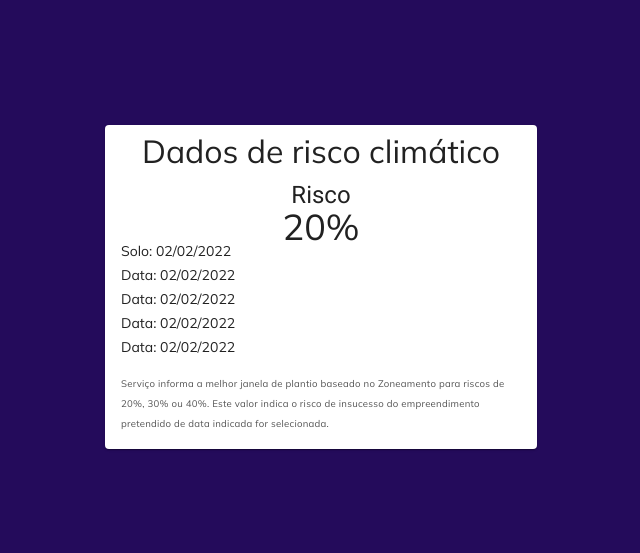
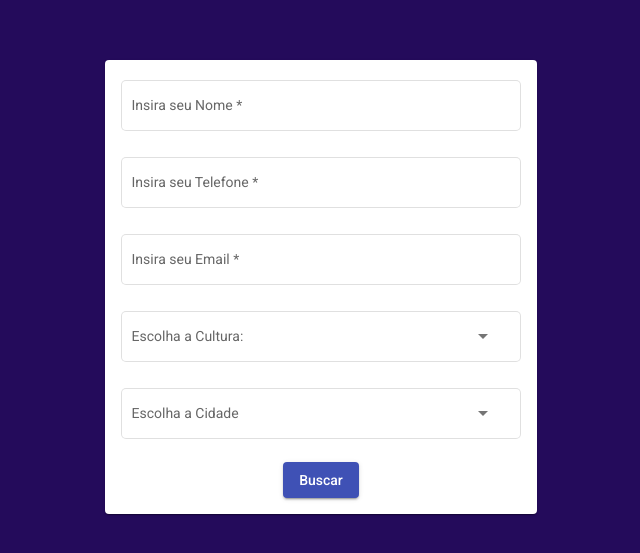
Before and after one commit to carlooshh/carlooshh.github.io, an Angular app: page /home in a window 1280 px wide. Shown: the part 113-666 px from the top of the page, without its empty margins (319-959 px from the left). Built offline with nearby package versions, Linux system fonts and the light colour scheme.

Commit message:
:sparkles: home

```diff
--- a/src/app/home/home.component.css
+++ b/src/app/home/home.component.css
@@ -66,3 +66,7 @@ h3 {
   margin-top: 4px;
   font-family: "Mulish";
 }
+
+.risk-data-content {
+  font-family: "Mulish";
+}
--- a/src/app/home/home.component.html
+++ b/src/app/home/home.component.html
@@ -1,6 +1,6 @@
 <div class="main-container">
-  <!-- <mat-spinner *ngIf="isLoading"></mat-spinner>
-  <mat-card *ngIf="!isLoading && !riskResult">
+  <mat-spinner *ngIf="isLoading"></mat-spinner>
+  <mat-card *ngIf="!isLoading && riskResult.length == 0">
     <mat-card-content>
       <form [formGroup]="searchForm">
         <mat-form-field appearance="outline">
@@ -49,9 +49,9 @@
         </button>
       </form>
     </mat-card-content>
-  </mat-card> -->
+  </mat-card>
 
-  <mat-card>
+  <mat-card *ngIf="riskResult.length > 0">
     <div class="risk-data">Dados de risco climático</div>
     <mat-card-content>
       <div
@@ -72,24 +72,55 @@
           justify-content: center;
           margin-top: 12px;
           font-size: 36px;
+          color: red;
         "
         class="risk-data"
       >
         20%
       </div>
 
-      <div class="risk-data-label">Solo: <span>02/02/2022</span></div>
-      <div class="risk-data-label">Data: <span>02/02/2022</span></div>
-      <div class="risk-data-label">Data: <span>02/02/2022</span></div>
-      <div class="risk-data-label">Data: <span>02/02/2022</span></div>
-      <div class="risk-data-label">Data: <span>02/02/2022</span></div>
+      <div class="risk-data-label" style="padding-top: 12px">
+        Cultura:
+        <span class="risk-data-content">{{ riskResult[0].cultura }}</span>
+      </div>
+      <div class="risk-data-label">
+        Municipio:
+        <span class="risk-data-content"> {{ riskResult[0].municipio }}</span>
+      </div>
+      <div class="risk-data-label">
+        Solo: <span class="risk-data-content"> {{ riskResult[0].solo }}</span>
+      </div>
+      <div class="risk-data-label">
+        Safra:
+        <span class="risk-data-content"
+          >{{ riskResult[0].safraIni }}/{{ riskResult[0].safraFim }}</span
+        >
+      </div>
 
       <div class="risk-data-info">
-        Serviço informa a melhor janela de plantio baseado no Zoneamento para
-        riscos de 20%, 30% ou 40%. Este valor indica o risco de insucesso do
-        empreendimento pretendido de data indicada for selecionada.
+        Informação baseada no risco de insucesso do empreendimento preenchido
+        para riscos de 20%, 30% ou 40%.
       </div>
       <div></div>
     </mat-card-content>
+    <div>
+      <button
+        mat-raised-button
+        color="primary"
+        [routerLink]="['/login']"
+        (click)="goToLogin()"
+      >
+        Seja assegurado
+      </button>
+      <button
+        mat-raised-button
+        color="primary"
+        type="submit"
+        style="margin-left: 8px"
+        (click)="goWhatsapp()"
+      >
+        Solicitar atendimento
+      </button>
+    </div>
   </mat-card>
 </div>
--- a/src/app/home/home.component.ts
+++ b/src/app/home/home.component.ts
@@ -1,12 +1,8 @@
 import { Component, OnInit } from '@angular/core';
 import { culturesMock, citiesMock, users } from 'src/app/shared/mock';
 import { EmbrapaService } from 'src/app/services/embrapa.service';
-import {
-  FormBuilder,
-  FormGroup,
-  Validators,
-  FormControl,
-} from '@angular/forms';
+import { FormBuilder, FormGroup } from '@angular/forms';
+import { Router } from '@angular/router';
 
 @Component({
   selector: 'app-home',
@@ -18,11 +14,12 @@ export class HomeComponent implements OnInit {
   cultures = culturesMock;
   city = citiesMock;
   isLoading = false;
-  riskResult = null;
+  riskResult: EmbrapaResponse[] = [];
 
   constructor(
     private _fb: FormBuilder,
-    private embrapaService: EmbrapaService
+    private embrapaService: EmbrapaService,
+    private router: Router
   ) {
     this.searchForm = this._fb.group({
       culture: 0,
@@ -47,5 +44,29 @@ export class HomeComponent implements OnInit {
     localStorage.setItem('users', JSON.stringify(users));
   }
 
-  goToLogin() {}
+  goToLogin() {
+    this.router.navigate(['login']);
+  }
+
+  goWhatsapp() {
+    window.open(
+      'https://api.whatsapp.com/send?phone=5534988311253&text=Ol%C3%A1,%20tenho%20interesse%20em%20contratar%20um%20seguro',
+      '_blank'
+    );
+  }
 }
+
+interface EmbrapaResponse {
+  municipio: string;
+  uf: string;
+  cultura: string;
+  ciclo: string;
+  solo: string;
+  diaIni: number;
+  mesIni: number;
+  diaFim: number;
+  mesFim: number;
+  safraIni: number;
+  safraFim: number;
+  risco: number;
+}
--- a/src/app/services/embrapa.service.ts
+++ b/src/app/services/embrapa.service.ts
@@ -55,8 +55,8 @@ export class EmbrapaService {
         options
       )
       .toPromise()
-      .then((res) => {
-        return res;
+      .then((res: any) => {
+        return res.data;
       })
       .catch((err) => {
         return err;
```
